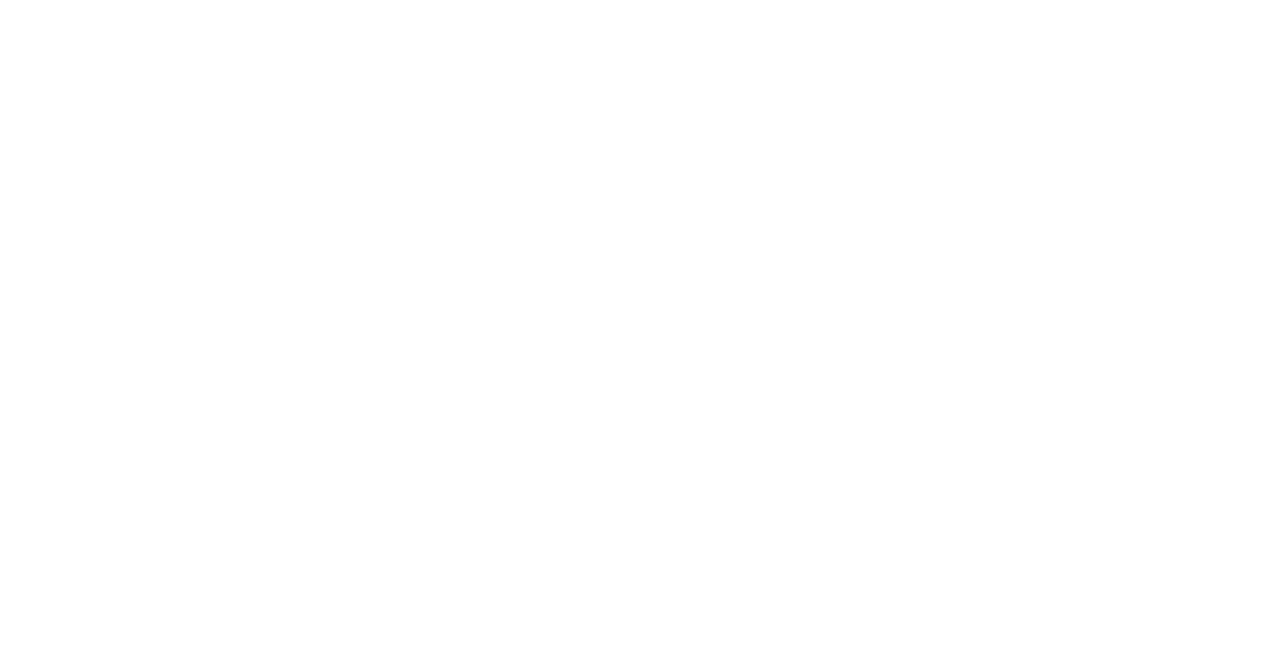
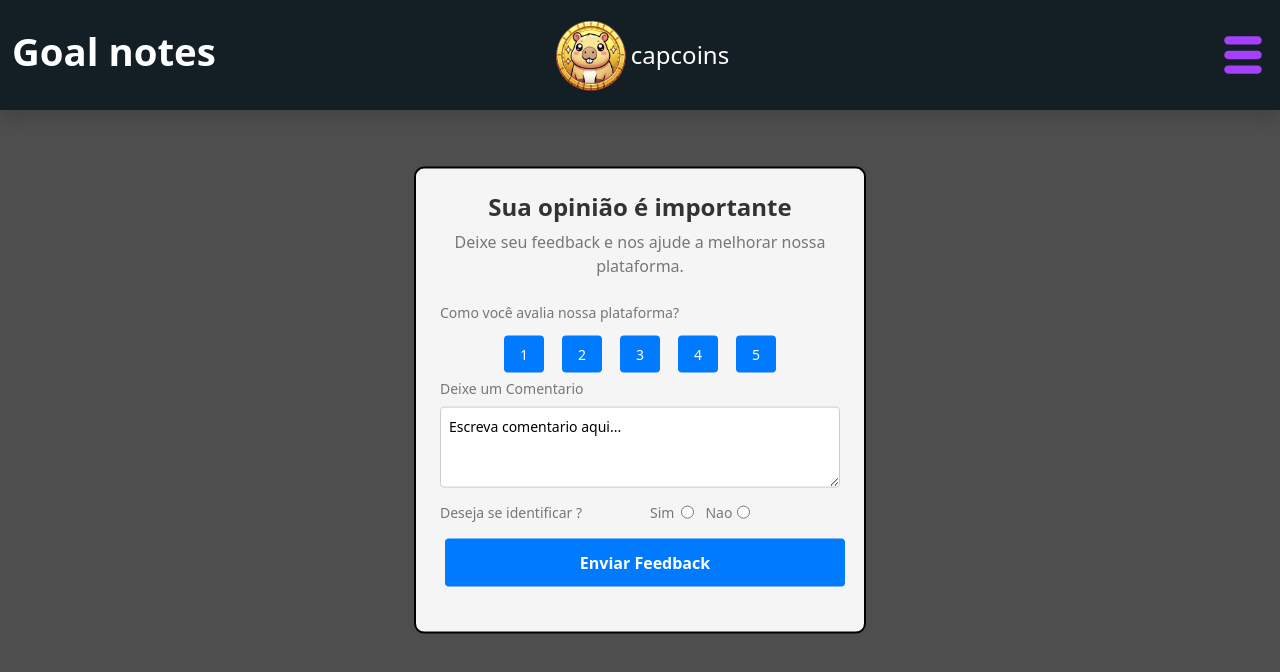
Before and after one commit to Rafael-conquista/Goal_notes, a React (Create React App) app in the folder front/goals-notes/: page /1/feedback in a window 1280 px wide. Before the commit this address had no page. Shown: the top 672 px of the page. Built offline with nearby package versions, Linux system fonts and the light colour scheme; no server answers.

Commit message:
criaçao da pagina independente de feedback

```diff
--- a/front/goals-notes/src/App.js
+++ b/front/goals-notes/src/App.js
@@ -10,6 +10,8 @@
 import { verify } from "./utils/token_verify";
 import React, { useEffect } from 'react';
 import Posts from "./pages/GoalPosts/posts";
+import Feedback from "./pages/Feedback/index";
+
 
   function App() {
     useEffect(() => {
@@ -32,6 +34,7 @@
           <Route path="/:id/Perfil" element={<Perfil />}></Route>
           <Route path="/:id/store" element={<Store />}></Route>
           <Route path="/:id/posts" element={<Posts />}></Route>
+          <Route path="/:id/feedback" element={<Feedback />}></Route>
         </Routes>
     </BrowserRouter>
   );
--- a/front/goals-notes/src/components/Style/navbar.css
+++ b/front/goals-notes/src/components/Style/navbar.css
@@ -220,6 +220,33 @@
   width: 100%;
 }
 
+.btn_navbar_feedback {
+  text-transform: uppercase;
+  text-decoration: none;
+  font-weight: bold;
+  background: transparent;
+  position: relative;
+  overflow: hidden;
+  width: 100%;
+  height: 3rem;
+}
+
+.item_feedback::before {
+  content: "";
+  position: absolute;
+  height: 100%;
+  width: 1%;
+  background-color: rgb(0, 153, 255);
+  z-index: -1;
+  transition: all 0.8s;
+  left: 0;
+  height: 3rem;
+}
+
+.item_feedback:hover::before {
+  width: 100%;
+}
+
 .btn_navbar_deslogar {
   text-transform: uppercase;
   text-decoration: none;
--- a/front/goals-notes/src/components/navbar.js
+++ b/front/goals-notes/src/components/navbar.js
@@ -98,6 +98,13 @@
                 </div>
               </a>
             </li>
+            <li className="menu_item_nav" onClick={handleClose}>
+              <a className="menu_link center" href="feedback">
+                <div className="item_feedback">
+                  <span className="menu_link btn_navbar_feedback">Feedback</span>
+                </div>
+              </a>
+            </li>
             <LogoffButton />
           </ul>
         </Offcanvas>
--- /dev/null
+++ b/front/goals-notes/src/pages/Feedback/index.css
@@ -0,0 +1,124 @@
+/* Pagina de Pomodoro interfirindo em tudo, este css nao funciona ao usar ele fora da pagina de js */
+
+.backgroundd {
+  position: fixed;
+  top: 0;
+  bottom: 0;
+  left: 0;
+  right: 0;
+  background-color: rgba(0, 0, 0, 0.7);
+  z-index: 1000;
+}
+
+.container {
+  display: flex;
+  position: fixed;
+  top: 50%;
+  left: 50%;
+  transform: translate(-50%, -50%);
+  flex-direction: column;
+  align-items: center;
+  justify-content: center;
+  background-color: #f5f5f5;
+  padding: 24px;
+}
+
+.closeModal {
+  align-self: flex-end;
+}
+
+.formWrapper {
+  max-width: 400px;
+  width: 100%;
+  margin-bottom: 16px;
+}
+
+.textCenter {
+  text-align: center;
+}
+
+.title {
+  font-size: 24px;
+  font-weight: bold;
+  color: #333;
+}
+
+.subtitle {
+  margin-top: 8px;
+  color: #777;
+}
+
+.form {
+  margin-top: 24px;
+}
+
+.label {
+  display: block;
+  font-size: 14px;
+  font-weight: 500;
+  color: #777;
+  margin-bottom: 8px;
+}
+
+.buttonGroup {
+  display: flex;
+  justify-content: center;
+  gap: 8px;
+}
+
+.button {
+  background-color: #007bff;
+  color: #fff;
+  padding: 8px 16px;
+  border-radius: 4px;
+  font-size: 14px;
+  font-weight: 500;
+  border: none;
+  cursor: pointer;
+}
+
+.inputWrapper {
+  margin-top: 8px;
+}
+
+.textarea {
+  width: 100%;
+  padding: 8px;
+  font-size: 14px;
+  border-color: #ccc;
+  border-radius: 4px;
+  resize: vertical;
+}
+
+.inputcheckbox {
+  display: flex;
+  margin-top: 8px;
+  gap: 10px;
+  align-items: center;
+}
+
+.inputcheckbox_Button {
+  display: flex;
+  gap: 8px;
+}
+
+.label_checkbox {
+  display: block;
+  font-size: 14px;
+  font-weight: 500;
+  color: #777;
+  width: 50%;
+}
+
+.submitButton {
+  width: 100%;
+  background-color: #007bff;
+  color: #fff;
+  padding: 12px;
+  border-radius: 4px;
+  font-size: 16px;
+  font-weight: bold;
+  border: none;
+  cursor: pointer;
+  margin-top: 16px;
+}
--- /dev/null
+++ b/front/goals-notes/src/pages/Feedback/index.js
@@ -0,0 +1,201 @@
+import "./index.css";
+import Navbar from "../../components/navbar";
+
+export default function Feedback() {
+  return (
+    <div style={styles.backgroundd}>
+      <div style={styles.backgrounddBlur}>
+        <Navbar currentPage="feedback" />
+
+        <div style={styles.container}>
+          <div style={styles.formWrapper}>
+            <div style={styles.textCenter}>
+              <h1 style={styles.title}>Sua opinião é importante</h1>
+              <p style={styles.subtitle}>
+                Deixe seu feedback e nos ajude a melhorar nossa plataforma.
+              </p>
+            </div>
+            <form style={styles.form}>
+              <div>
+                <label htmlFor="rating" style={styles.label}>
+                  Como você avalia nossa plataforma?
+                </label>
+                <div style={styles.buttonGroup}>
+                  {[1, 2, 3, 4, 5].map((num) => (
+                    <button key={num} type="button" style={styles.button}>
+                      {num}
+                    </button>
+                  ))}
+                </div>
+              </div>
+              <div>
+                <label htmlFor="improvement" style={styles.label}>
+                  Deixe um Comentario
+                </label>
+                <div style={styles.inputWrapper}>
+                  <textarea
+                    id="improvement"
+                    rows={3}
+                    style={styles.textarea}
+                    placeholder="Escreva comentario aqui..."
+                  />
+                </div>
+                <div style={styles.inputcheckbox}>
+                  <label style={styles.label_checkbox}>
+                    Deseja se identificar ?
+                  </label>
+                  <div style={styles.inputcheckbox_Button}>
+                    <label htmlFor="Sim" style={styles.label_checkbox}>
+                      Sim
+                    </label>
+                    <input id="Sim" type="radio" name="identificacao" />
+                  </div>
+                  <div style={styles.inputcheckbox_Button}>
+                    <label htmlFor="Nao" style={styles.label_checkbox}>
+                      Nao
+                    </label>
+                    <input id="Nao" type="radio" name="identificacao" />
+                  </div>
+                </div>
+              </div>
+              <div>
+                <button type="submit" style={styles.submitButton}>
+                  Enviar Feedback
+                </button>
+              </div>
+            </form>
+          </div>
+        </div>
+      </div>
+    </div>
+  );
+}
+
+const styles = {
+  backgroundd: {
+    position: "fixed",
+    top: "0",
+    bottom: "0",
+    left: "0",
+    right: "0",
+    backgroundImage:
+      'url("http://localhost:3000/static/media/fundoCasa.50b0dbd4e1cc154bf5a4.jpeg/")',
+    backgroundSize: "cover",
+    backgroundPosition: "center",
+    zIndex: "-1000",
+  },
+
+  backgrounddBlur:{
+    position: "fixed",
+    top: "0",
+    bottom: "0",
+    left: "0",
+    right: "0",
+    backgroundColor: "rgb(0,0,0,0.5)",
+    zIndex: "-100",
+
+  },
+
+  container: {
+    display: "flex",
+    position: "fixed",
+    top: "50%",
+    left: "50%",
+    transform: "translate(-50%,-50%)",
+    flexDirection: "column",
+    alignItems: "center",
+    justifyContent: "center",
+    backgroundColor: "#f5f5f5",
+    padding: "24px",
+    border: "2px solid black",
+    borderRadius:" 10px"
+  },
+  closeModal: {
+    alignSelf: "end",
+  },
+  formWrapper: {
+    maxWidth: "400px",
+    width: "100%",
+    marginBottom: "16px",
+  },
+  textCenter: {
+    textAlign: "center",
+  },
+  title: {
+    fontSize: "24px",
+    fontWeight: "bold",
+    color: "#333",
+  },
+  subtitle: {
+    marginTop: "8px",
+    color: "#777",
+  },
+  form: {
+    marginTop: "24px",
+  },
+  label: {
+    display: "block",
+    fontSize: "14px",
+    fontWeight: "500",
+    color: "#777",
+    marginBottom: "8px",
+  },
+  buttonGroup: {
+    display: "flex",
+    justifyContent: "center",
+    gap: "8px",
+  },
+  button: {
+    backgroundColor: "#007BFF",
+    color: "#fff",
+    padding: "8px 16px",
+    borderRadius: "4px",
+    fontSize: "14px",
+    fontWeight: "500",
+    border: "none",
+    cursor: "pointer",
+  },
+  inputWrapper: {
+    marginTop: "8px",
+  },
+  textarea: {
+    width: "100%",
+    padding: "8px",
+    fontSize: "14px",
+    borderColor: "#ccc",
+    borderRadius: "4px",
+    resize: "vertical",
+  },
+
+  inputcheckbox: {
+    display: "flex",
+    marginTop: "8px",
+    gap: "10px",
+    alignItems: "center",
+  },
+
+  inputcheckbox_Button: {
+    display: "flex",
+    gap: "8px",
+  },
+
+  label_checkbox: {
+    display: "block",
+    fontSize: "14px",
+    fontWeight: "500",
+    color: "#777",
+    width: "50%",
+  },
+  submitButton: {
+    width: "100%",
+    backgroundColor: "#007BFF",
+    color: "#fff",
+    padding: "12px",
+    borderRadius: "4px",
+    fontSize: "16px",
+    fontWeight: "bold",
+    border: "none",
+    cursor: "pointer",
+    marginTop: "16px",
+  },
+};
```
